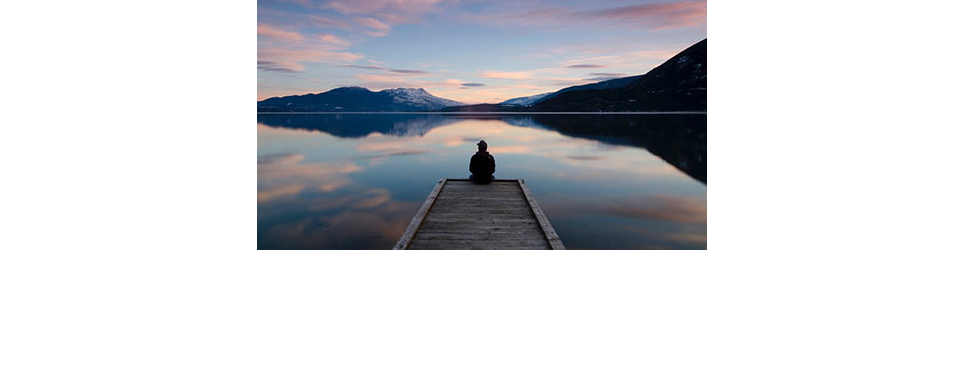
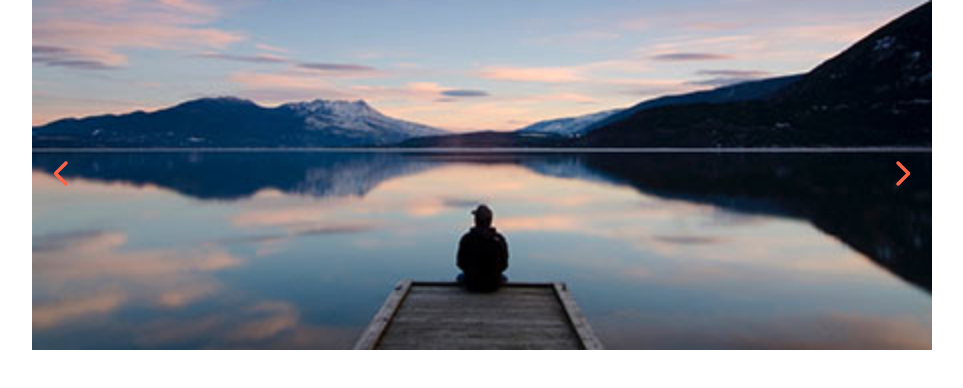
Before and after one commit to 0xelia/js-array-carousel, a plain HTML site: page index.html in a window 1280 px wide. Shown: the whole page, without its empty margins (158-1121 px from the left). Drawn offline with Linux system fonts and the light colour scheme.

Commit message:
milestone 1

```diff
--- /dev/null
+++ b/css/app.css
@@ -0,0 +1,47 @@
+* {
+	margin: 0;
+	padding: 0;
+	box-sizing: border-box;
+}
+
+ul {
+	list-style: none;
+}
+
+.container {
+	max-width: 900px;
+	margin: 0 auto;
+}
+
+.slider {
+	position: relative;
+}
+
+.slide {
+	display: none;
+}
+
+.slide.active {
+	display: block;
+}
+
+.slide img {
+	width: 100%;
+	height: 350px;
+	object-fit: cover;
+	object-position: center;
+	display: block;
+}
+
+.arrows {
+	display: flex;
+	justify-content: space-between;
+	padding: 0 20px;
+	font-size: 1.75rem;
+	position: absolute;
+	top: 50%;
+	left: 0;
+	right: 0;
+	transform: translateY(-50%);
+	color: tomato;
+}
--- a/css/style.css
+++ /dev/null
@@ -1,30 +0,0 @@
-*{
-    margin: 0;
-    padding: 0;
-    box-sizing: border-box;
-}
-
-ul, ol, li {
-    list-style: none;
-}
-
-img {
-    width: 100%;
-}
-
-.slider .slide img {
-    display: block;
-    object-fit: cover;
-    object-position: center;
-    height: 250px;
-    width: 450px;
-}
-
-.slide {
-    display: none;
-    justify-content: center;
-}
-
-.slide.active {
-    display: flex;
-}
--- a/index.html
+++ b/index.html
@@ -4,14 +4,19 @@
   <meta charset="UTF-8">
   <meta http-equiv="X-UA-Compatible" content="IE=edge">
   <meta name="viewport" content="width=device-width, initial-scale=1.0">
-    <link rel="stylesheet" href="./css/style.css">
-    <title>Slider JS</title>
+  <title>Slider</title>
+  <link rel="stylesheet" href="https://cdnjs.cloudflare.com/ajax/libs/font-awesome/6.1.2/css/all.min.css" integrity="sha512-1sCRPdkRXhBV2PBLUdRb4tMg1w2YPf37qatUFeS7zlBy7jJI8Lf4VHwWfZZfpXtYSLy85pkm9GaYVYMfw5BC1A==" crossorigin="anonymous" referrerpolicy="no-referrer" />
+  <link rel="stylesheet" href="./css/app.css">
 </head>
 <body>
+
+  <main>
     <div class="container">
+
       <div class="slider">
-            <ul class="slider_wrapper">
-                <li class="slide active">
+
+        <ul class="slides-wrapper">
+          <!-- <li class="slide active">
             <img src="./img/01.jpg" alt="">
           </li>
           <li class="slide">
@@ -24,12 +29,25 @@
             <img src="./img/04.jpg" alt="">
           </li>
           <li class="slide">
-                    <img src="./img/05.jpg" alt="">
+            <img src="./img/05.jpg" alt=""> -->
           </li>
         </ul>
-        </div>
+
+        <div class="arrows">
+          <p class="arrow-prev">
+            <i class="fa-solid fa-chevron-left"></i>
+          </p>
+          <p class="arrow-next">
+            <i class="fa-solid fa-chevron-right"></i>
+          </p>
         </div>
 
+      </div>
+
+    </div>
+  </main>
+
   <script src="./js/slider.js"></script>
+
 </body>
 </html>
--- a/js/slider.js
+++ b/js/slider.js
@@ -1 +1,31 @@
-console.log('ciao')
+const slides = [
+	'./img/01.jpg',
+	'./img/02.jpg',
+	'./img/03.jpg',
+	'./img/04.jpg',
+	'./img/05.jpg',
+]
+
+let wrapperEl = document.querySelector('.slider .slides-wrapper')
+
+// PER OGNI stringa dell'array slides
+for (let i = 0; i < slides.length; i++) {
+    let img = document.createElement('img')
+    img.src = slides[i]
+
+
+    let liElement = document.createElement('li')
+    liElement.className = 'slide'
+
+    if (i === 0) {
+        liElement.classList.add('active')
+    }
+
+    liElement.append(img)
+    wrapperEl.append(liElement)
+}
+    //creare un tag img
+    // assegnarli um src
+    // creare un li e assegnargli la classe .slide
+        //SE è il primo
+            //allora assegnarli la classe .active
```
Lines whose indentation alone changed are shown as unchanged.
